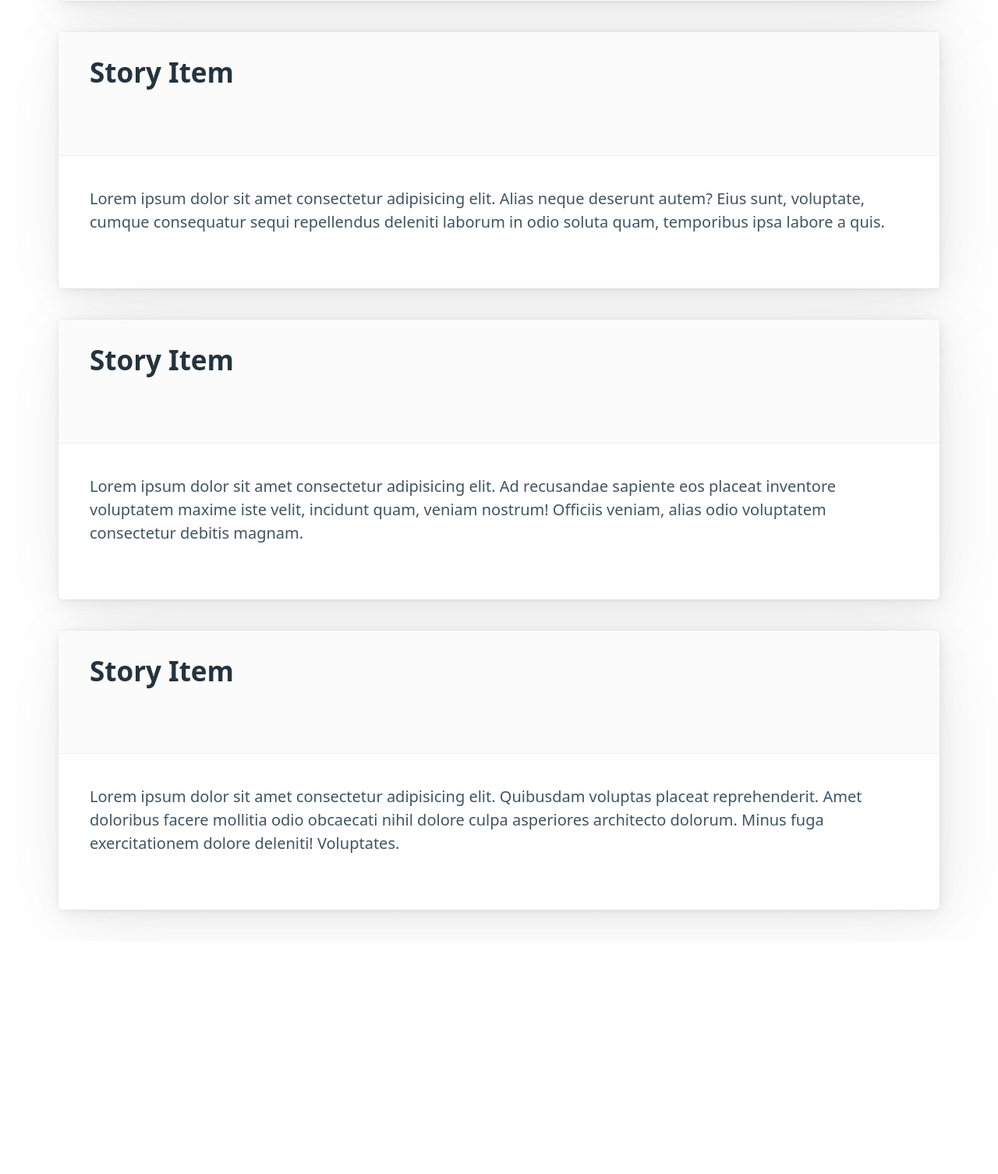
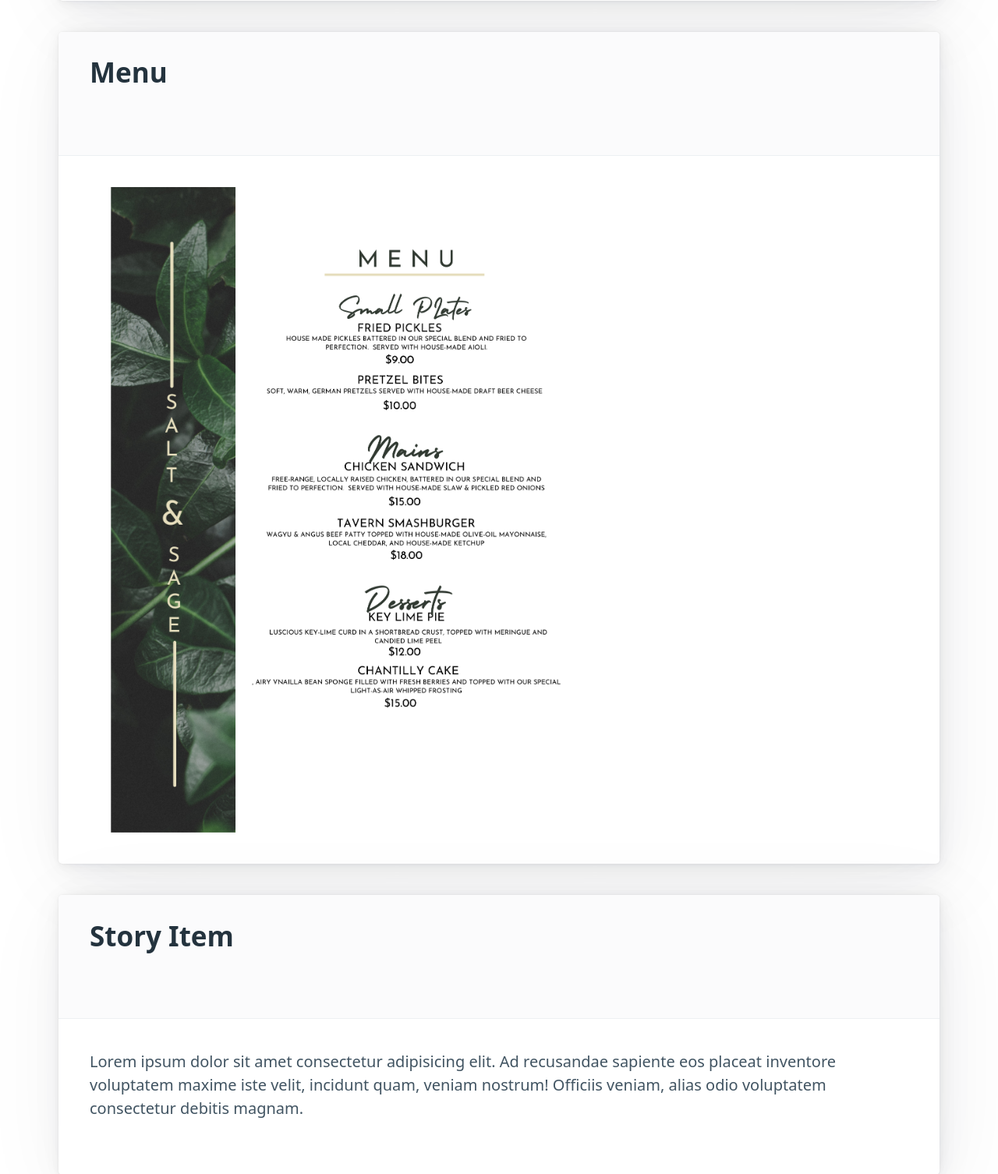
Before and after one commit to RachaelKStokes/Fancy_Burger_Joint, a Node server app: page / in a window 1280 px wide. Shown: the part 654-2160 px from the top of the page at 78% size. Before the commit the page ends 1836 px from the top, so only its background shows below. Run offline with Node 20, Linux system fonts and the light colour scheme; some libraries are stand-ins or nearby versions.

Commit message:
fixed menu image in css

```diff
--- a/views/homepage.handlebars
+++ b/views/homepage.handlebars
@@ -9,12 +9,11 @@
 
 <article>
   <header>
-    <h2>Story Item</h2>
+    <h2>Menu</h2>
   </header>
-  <p>
-    Lorem ipsum dolor sit amet consectetur adipisicing elit. Alias neque deserunt autem? Eius sunt, voluptate, cumque consequatur sequi repellendus deleniti laborum in odio soluta quam, temporibus ipsa labore a quis.
-  </p>
+   <img class="fluid" src="/assets/images/S.png" alt="Salt & Sage menu">
 </article>
+
 <article>
   <header>
     <h2>Story Item</h2>
@@ -23,11 +22,3 @@
     Lorem ipsum dolor sit amet consectetur adipisicing elit. Ad recusandae sapiente eos placeat inventore voluptatem maxime iste velit, incidunt quam, veniam nostrum! Officiis veniam, alias odio voluptatem consectetur debitis magnam.
   </p>
 </article>
-<article>
-  <header>
-    <h2>Story Item</h2>
-  </header>
-  <p>
-    Lorem ipsum dolor sit amet consectetur adipisicing elit. Quibusdam voluptas placeat reprehenderit. Amet doloribus facere mollitia odio obcaecati nihil dolore culpa asperiores architecto dolorum. Minus fuga exercitationem dolore deleniti! Voluptates.
-  </p>
-</article>
```
